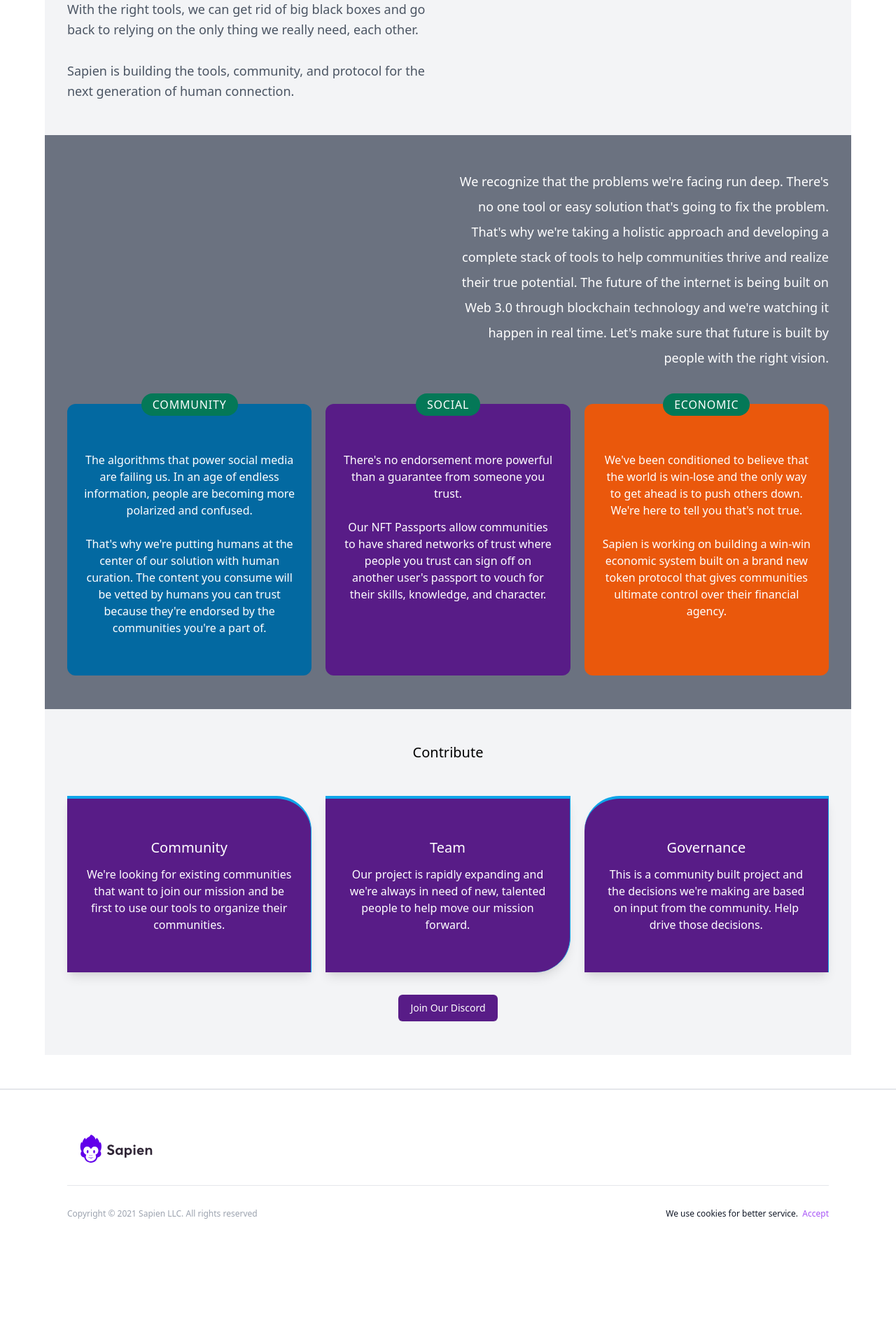
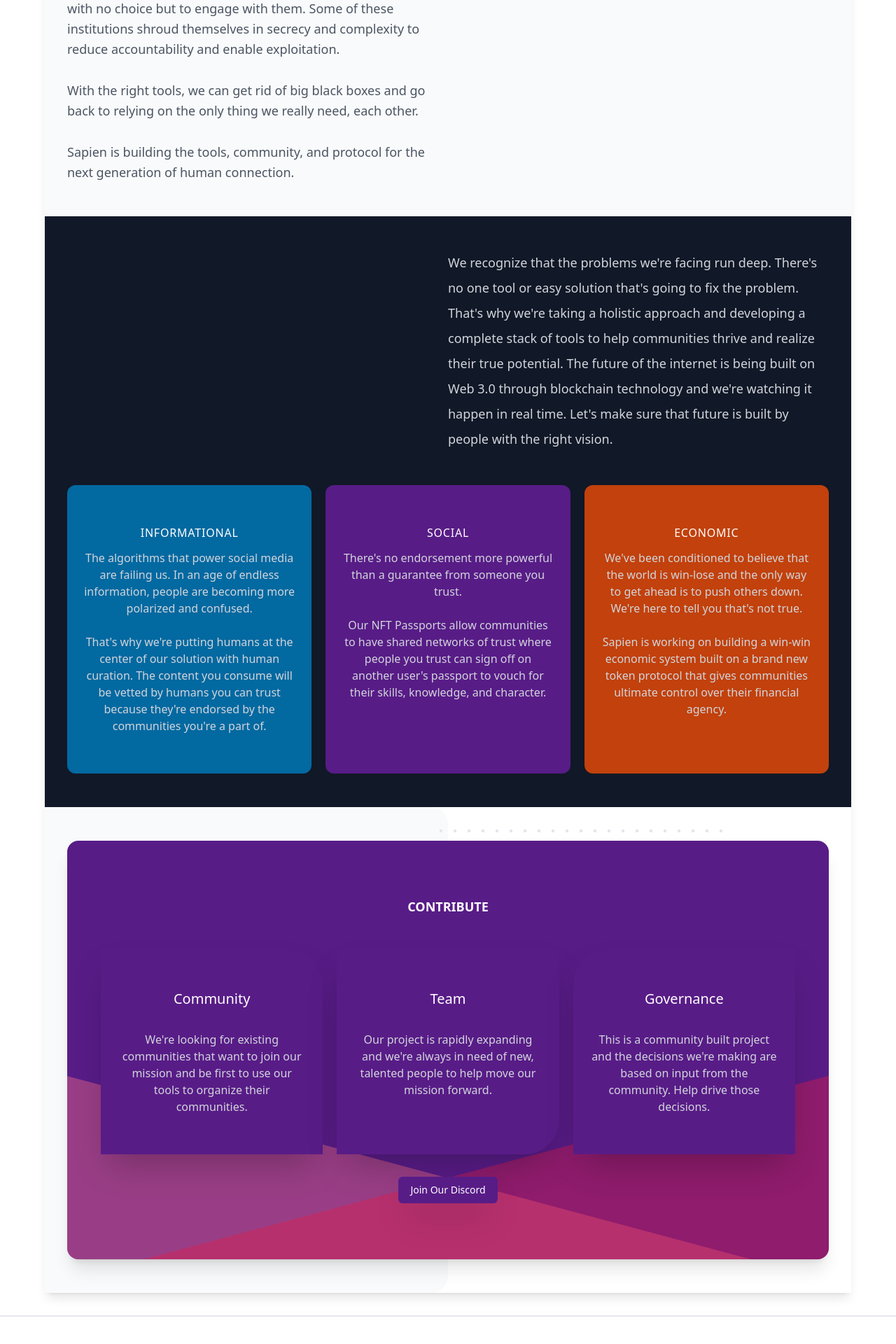
Before and after one commit to Sapien-Nation/citizen-hub, a Next.js app: page / in a window 1280 px wide. Shown: the part 878-2798 px from the top of the page at 70% size. Before the commit the page ends 2684 px from the top, so only its background shows below. Built offline with nearby package versions, Linux system fonts and the light colour scheme; no server answers.

Commit message:
feat: landing page UI updates

```diff
--- a/pages/index.tsx
+++ b/pages/index.tsx
@@ -17,14 +17,20 @@ const IndexPage: NextPage = () => {
       <Head title="Nation" />
       <div className="bg-gray-50">
         <main className="lg:relative">
-          <div className="items-center mx-auto max-w-6xl w-full pt-16 pb-20 text-center lg:py-48 lg:text-left">
+          <div className="relative">
+            <div className="absolute inset-0">
+              <div className="absolute inset-0 bg-gradient-to-r from-purple-900 to-indigo-800 mix-blend-multiply"></div>
+            </div>
+            <div className="items-center mx-auto max-w-6xl w-full pt-16 pb-20 text-center lg:py-48 lg:text-left relative">
               <div className="px-4 sm:px-8 xl:pr-16 text-center">
-              <p className="mt-3 max-w-md mx-auto uppercase font-extrabold text-lg text-gray-500 sm:text-xl md:mt-5 md:max-w-3xl">
-                Take the control back
+                <p className="mt-3 max-w-md mx-auto uppercase font-extrabold text-lg text-gray-400 sm:text-xl md:mt-5 md:max-w-3xl">
+                  {"We're giving you back control. Reclaim your agency"}
                 </p>
-              <h1 className="text-4xl mt-5 tracking-tight font-extrabold text-gray-900 sm:text-5xl md:text-6xl lg:text-5xl xl:text-6xl">
-                <span className="block xl:inline">The social</span>{' '}
-                <span className="block xl:inline">media you/we deserve</span>
+                <h1 className="text-4xl mt-5 tracking-tight font-extrabold text-gray-200 sm:text-5xl md:text-6xl lg:text-5xl xl:text-5xl">
+                  <span className="block xl:inline">
+                    Sapien is building the tools, community, and protocol for
+                    the next generation of human connection.
+                  </span>{' '}
                 </h1>
                 <div className="mt-10 flex justify-center">
                   <div className="rounded-full shadow">
@@ -52,11 +58,13 @@ const IndexPage: NextPage = () => {
                 </div>
               </div>
             </div>
+          </div>
         </main>
       </div>
 
+      <div className="max-w-6xl mx-auto shadow-lg rounded my-8">
         {/* Full stack section */}
-      <div className="max-w-6xl mx-auto py-12 px-4 sm:px-6 lg:px-8 bg-gray-100 lg:flex">
+        <div className="py-12 bg-gray-50 lg:flex lg:px-8 px-4 sm:px-6">
           <div className="lg:w-1/2">
             <p className="whitespace-pre-line leading-relaxed text-lg text-center lg:text-left text-gray-600">
               {`From tech empires to financial institutions, we're surrounded by big black boxes that control how society operates with zero input from average people. Because they're so large, we're left with no choice but to engage with them. Some of these institutions shroud themselves in secrecy and complexity to reduce accountability and enable exploitation.
@@ -74,8 +82,8 @@ const IndexPage: NextPage = () => {
             />
           </div>
         </div>
-      <div className="max-w-6xl mx-auto py-12 px-4 sm:px-6 lg:px-8 bg-gray-500">
-        <div className="lg:flex text-white">
+        <div className="py-12 bg-gray-900 lg:px-8 px-4 sm:px-6">
+          <div className="lg:flex text-gray-300">
             <div className="lg:w-1/2">
               <LottiePlayer
                 width="500"
@@ -83,7 +91,7 @@ const IndexPage: NextPage = () => {
               />
             </div>
             <div className="lg:w-1/2">
-            <p className="whitespace-pre-line lg:text-right text-center leading-loose text-lg">
+              <p className="whitespace-pre-line lg:text-left text-center leading-loose text-lg text-gray-300">
                 {`We recognize that the problems we're facing run deep. There's no one tool or easy solution that's going to fix the problem. That's why we're taking a holistic approach and developing a complete stack of tools to help communities thrive and realize their true potential. The future of the internet is being built on Web 3.0 through blockchain technology and we're watching it happen in real time. Let's make sure that future is built by people with the right vision.
                   `}
               </p>
@@ -91,15 +99,11 @@ const IndexPage: NextPage = () => {
           </div>
           <div className="mt-12 max-w-lg mx-auto grid gap-5 lg:grid-cols-3 lg:max-w-none">
             <div className="relative flex">
-            <div className="absolute inset-x-0 top-0 transform translate-y-px">
-              <div className="flex justify-center transform -translate-y-1/2">
-                <span className="inline-flex rounded-full bg-emerald-700 px-4 py-1 text-md font-medium tracking-wider uppercase text-white">
-                  Community
-                </span>
-              </div>
-            </div>
-            <div className="bg-sky-700 px-6 py-14 rounded-xl text-white text-center">
-              <p className="mt-3 text-base whitespace-pre-line">
+              <div className="bg-sky-700 px-6 py-14 rounded-xl text-center">
+                <h4 className="text-md font-medium tracking-wider uppercase text-white">
+                  Informational
+                </h4>
+                <p className="mt-3 text-base whitespace-pre-line text-gray-300">
                   {`The algorithms that power social media are failing us. In an age of endless information, people are becoming more polarized and confused.
 
                     That's why we're putting humans at the center of our solution with human curation. The content you consume will be vetted by humans you can trust because they're endorsed by the communities you're a part of.
@@ -108,15 +112,11 @@ const IndexPage: NextPage = () => {
               </div>
             </div>
             <div className="relative flex">
-            <div className="absolute inset-x-0 top-0 transform translate-y-px">
-              <div className="flex justify-center transform -translate-y-1/2">
-                <span className="inline-flex rounded-full bg-emerald-700 px-4 py-1 text-md font-medium tracking-wider uppercase text-white">
+              <div className="bg-purple-900 px-6 py-14 rounded-xl text-center">
+                <h4 className="text-md font-medium tracking-wider uppercase text-white">
                   Social
-                </span>
-              </div>
-            </div>
-            <div className="bg-purple-900 px-6 py-14 rounded-xl text-white text-center">
-              <p className="mt-3 text-base whitespace-pre-line">
+                </h4>
+                <p className="mt-3 text-base whitespace-pre-line text-gray-300">
                   {`There's no endorsement more powerful than a guarantee from someone you trust.
 
                     Our NFT Passports allow communities to have shared networks of trust where people you trust can sign off on another user's passport to vouch for their skills, knowledge, and character.
@@ -125,15 +125,11 @@ const IndexPage: NextPage = () => {
               </div>
             </div>
             <div className="relative flex">
-            <div className="absolute inset-x-0 top-0 transform translate-y-px">
-              <div className="flex justify-center transform -translate-y-1/2">
-                <span className="inline-flex rounded-full bg-emerald-700 px-4 py-1 text-md font-medium tracking-wider uppercase text-white">
+              <div className="bg-orange-700 px-6 py-14 rounded-xl text-center">
+                <h4 className="text-md font-medium tracking-wider uppercase text-white">
                   Economic
-                </span>
-              </div>
-            </div>
-            <div className="bg-orange-600 px-6 py-14 rounded-xl text-white text-center">
-              <p className="mt-3 text-base whitespace-pre-line">
+                </h4>
+                <p className="mt-3 text-base whitespace-pre-line text-gray-300">
                   {`We've been conditioned to believe that the world is win-lose and the only way to get ahead is to push others down. We're here to tell you that's not true.
 
                     Sapien is working on building a win-win economic system built on a brand new token protocol that gives communities ultimate control over their financial agency.
@@ -145,28 +141,90 @@ const IndexPage: NextPage = () => {
           </div>
         </div>
         {/* Contribue Section */}
-      <div className="max-w-6xl mx-auto py-12 mb-12 px-4 sm:px-6 lg:px-8 bg-gray-100 text-center">
-        <h3 className="text-xl">Contribute</h3>
+        <div className="py-12 relative lg:px-8 px-4 sm:px-6">
+          <div aria-hidden="true" className="hidden sm:block">
+            <div className="absolute inset-y-0 left-0 w-1/2 bg-gray-50 rounded-r-3xl"></div>
+            <svg
+              className="absolute top-8 left-1/2 -ml-3"
+              width="404"
+              height="392"
+              fill="none"
+              viewBox="0 0 404 392"
+            >
+              <defs>
+                <pattern
+                  id="8228f071-bcee-4ec8-905a-2a059a2cc4fb"
+                  x="0"
+                  y="0"
+                  width="20"
+                  height="20"
+                  patternUnits="userSpaceOnUse"
+                >
+                  <rect
+                    x="0"
+                    y="0"
+                    width="4"
+                    height="4"
+                    className="text-gray-200"
+                    fill="currentColor"
+                  ></rect>
+                </pattern>
+              </defs>
+              <rect
+                width="404"
+                height="392"
+                fill="url(#8228f071-bcee-4ec8-905a-2a059a2cc4fb)"
+              ></rect>
+            </svg>
+          </div>
+          <div className="relative rounded-2xl px-6 py-10 bg-purple-900 overflow-hidden shadow-xl sm:px-12 sm:py-20">
+            <div
+              aria-hidden="true"
+              className="absolute inset-0 -mt-72 sm:-mt-32 md:mt-0"
+            >
+              <svg
+                className="absolute inset-0 h-full w-full"
+                preserveAspectRatio="xMidYMid slice"
+                xmlns="http://www.w3.org/2000/svg"
+                fill="none"
+                viewBox="0 0 1463 360"
+              >
+                <path
+                  className="text-rose-400 text-opacity-40"
+                  fill="currentColor"
+                  d="M-82.673 72l1761.849 472.086-134.327 501.315-1761.85-472.086z"
+                ></path>
+                <path
+                  className="text-rose-600 text-opacity-40"
+                  fill="currentColor"
+                  d="M-217.088 544.086L1544.761 72l134.327 501.316-1761.849 472.086z"
+                ></path>
+              </svg>
+            </div>
+            <div className="relative text-center">
+              <h3 className="text-white uppercase font-bold text-lg">
+                Contribute
+              </h3>
               <div className="mt-12 max-w-lg mx-auto grid gap-5 lg:grid-cols-3 lg:max-w-none">
-          <div className="bg-purple-900 px-6 py-14 transition-all hover:rounded-none ease-in-out flex-col rounded-tr-[50px] border-r shadow-lg overflow-hidden border-t-4 border-sky-500 text-white text-center">
+                <div className="bg-purple-900 px-6 py-14 transition-all hover:rounded-none ease-in-out flex-col rounded-tr-[50px] shadow-2xl overflow-hidden text-white text-center">
                   <h4 className="text-xl font-medium">Community</h4>
-            <p className="mt-3 text-base">
+                  <p className="mt-8 text-base text-gray-300">
                     {
                       "We're looking for existing communities that want to join our mission and be first to use our tools to organize their communities."
                     }
                   </p>
                 </div>
-          <div className="bg-purple-900 px-6 py-14 transition-all hover:rounded-none ease-in-out flex-col rounded-br-[50px] border-r shadow-lg overflow-hidden border-t-4 border-sky-500 text-white text-center">
+                <div className="bg-purple-900 px-6 py-14 transition-all hover:rounded-none ease-in-out flex-col rounded-br-[50px] shadow-2xl overflow-hidden text-white text-center">
                   <h4 className="text-xl font-medium">Team</h4>
-            <p className="mt-3 text-base">
+                  <p className="mt-8 text-base text-gray-300">
                     {
                       "Our project is rapidly expanding and we're always in need of new, talented people to help move our mission forward."
                     }
                   </p>
                 </div>
-          <div className="bg-purple-900 px-6 py-14 transition-all hover:rounded-none ease-in-out flex-col rounded-tl-[50px] border-r shadow-lg overflow-hidden border-t-4 border-sky-500 text-white text-center">
+                <div className="bg-purple-900 px-6 py-14 transition-all hover:rounded-none ease-in-out flex-col rounded-tl-[50px] shadow-2xl overflow-hidden text-white text-center">
                   <h4 className="text-xl font-medium">Governance</h4>
-            <p className="mt-3 text-base">
+                  <p className="mt-8 text-base text-gray-300">
                     {
                       "This is a community built project and the decisions we're making are based on input from the community. Help drive those decisions."
                     }
@@ -177,10 +235,13 @@ const IndexPage: NextPage = () => {
                 href="https://discord.gg/HQnSZZSw"
                 target="_blank"
                 rel="noreferrer"
-          className="inline-flex items-center px-4 py-2 border border-transparent text-sm font-medium rounded-md shadow-sm text-white bg-purple-900 hover:bg-purple-800 focus:outline-none focus:ring-2 focus:ring-offset-2 focus:ring-purple-500 mt-8"
+                className="inline-flex shadow-2xl items-center px-4 py-2 border border-transparent text-sm font-medium rounded-md text-white bg-purple-900 hover:bg-purple-800 focus:outline-none focus:ring-2 focus:ring-offset-2 focus:ring-purple-500 mt-8"
               >
                 Join Our Discord
               </a>
+            </div>
+          </div>
+        </div>
       </div>
     </>
   );
```
Lines whose indentation alone changed are shown as unchanged.
